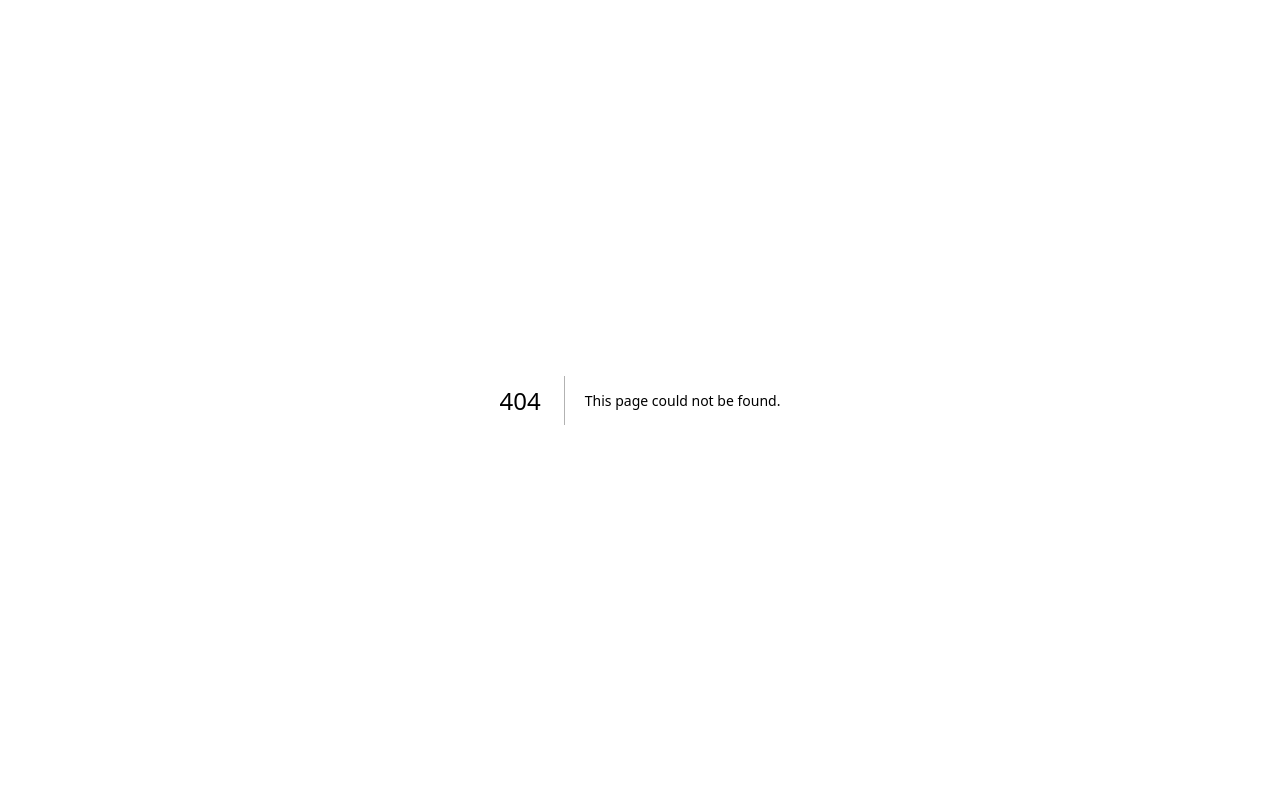
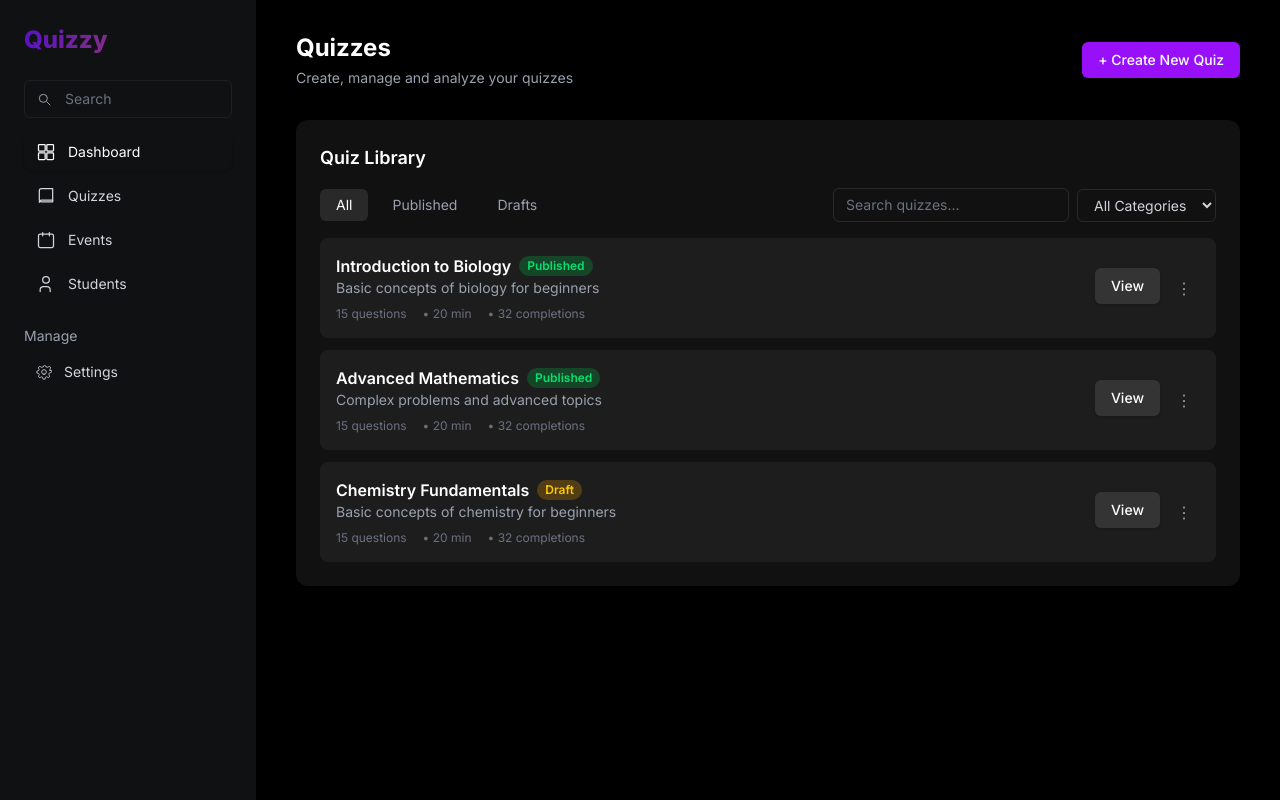
Before and after one commit to Shreyanshi210205/QuizMate, a Next.js app in the folder frontend/: page /teacher/quizzes in a window 1280 px wide. Before the commit this address had no page. Built offline with nearby package versions, Linux system fonts and the light colour scheme.

Commit message:
added links in sidebar

```diff
--- /dev/null
+++ b/frontend/src/app/teacher/quizzes/page.tsx
@@ -0,0 +1,148 @@
+"use client";
+import React from "react";
+import Sidebar from "@/components/Sidebar"; // adjust path as needed
+import { Button } from "@/components/ui/button";
+import { useState } from "react";
+
+interface Quiz {
+  id: number;
+  title: string;
+  description: string;
+  status: "Published" | "Draft";
+  questions: number;
+  duration: string;
+  completions: number;
+}
+
+const quizzesData: Quiz[] = [
+  {
+    id: 1,
+    title: "Introduction to Biology",
+    description: "Basic concepts of biology for beginners",
+    status: "Published",
+    questions: 15,
+    duration: "20 min",
+    completions: 32,
+  },
+  {
+    id: 2,
+    title: "Advanced Mathematics",
+    description: "Complex problems and advanced topics",
+    status: "Published",
+    questions: 15,
+    duration: "20 min",
+    completions: 32,
+  },
+  {
+    id: 3,
+    title: "Chemistry Fundamentals",
+    description: "Basic concepts of chemistry for beginners",
+    status: "Draft",
+    questions: 15,
+    duration: "20 min",
+    completions: 32,
+  },
+];
+
+export default function QuizzesPage() {
+  const [filter, setFilter] = useState<"All" | "Published" | "Drafts">("All");
+
+  const filteredQuizzes =
+    filter === "All"
+      ? quizzesData
+      : quizzesData.filter((quiz) =>
+          filter === "Published"
+            ? quiz.status === "Published"
+            : quiz.status === "Draft"
+        );
+
+  return (
+    <div className="flex min-h-screen bg-black text-white">
+      <Sidebar />
+
+      <main className="flex-1 px-10 py-8">
+        <div className="flex items-center justify-between mb-8">
+          <div>
+            <h1 className="text-2xl font-bold mb-1">Quizzes</h1>
+            <p className="text-sm text-gray-400">
+              Create, manage and analyze your quizzes
+            </p>
+          </div>
+          <Button className="bg-purple-600 hover:bg-purple-700 text-white rounded-md px-4 py-2">
+            + Create New Quiz
+          </Button>
+        </div>
+
+        <div className="bg-[#111111] rounded-xl p-6">
+          <h2 className="text-lg font-semibold mb-4">Quiz Library</h2>
+
+          <div className="flex justify-between items-center mb-4">
+            <div className="flex space-x-2">
+              {["All", "Published", "Drafts"].map((tab) => (
+                <button
+                  key={tab}
+                  onClick={() => setFilter(tab as any)}
+                  className={`px-4 py-1.5 rounded-md text-sm ${
+                    filter === tab
+                      ? "bg-white/10 text-white"
+                      : "text-gray-400 hover:text-white"
+                  }`}
+                >
+                  {tab}
+                </button>
+              ))}
+            </div>
+            <div className="flex items-center gap-2">
+              <input
+                type="text"
+                placeholder="Search quizzes..."
+                className="bg-transparent border border-white/10 rounded-md px-3 py-1.5 text-sm text-gray-300 placeholder-gray-500"
+              />
+              <select className="bg-transparent border border-white/10 rounded-md px-3 py-1.5 text-sm text-gray-300">
+                <option value="">All Categories</option>
+              </select>
+            </div>
+          </div>
+
+          <div className="space-y-3">
+            {filteredQuizzes.map((quiz) => (
+              <div
+                key={quiz.id}
+                className="flex justify-between items-center bg-white/5 rounded-lg p-4 hover:bg-white/10 transition"
+              >
+                <div>
+                  <h3 className="font-semibold text-base flex items-center gap-2">
+                    {quiz.title}
+                    <span
+                      className={`text-xs px-2 py-0.5 rounded-full ${
+                        quiz.status === "Published"
+                          ? "bg-green-600/30 text-green-400"
+                          : "bg-yellow-600/30 text-yellow-400"
+                      }`}
+                    >
+                      {quiz.status}
+                    </span>
+                  </h3>
+                  <p className="text-sm text-gray-400">{quiz.description}</p>
+                  <div className="flex gap-4 text-xs text-gray-500 mt-2">
+                    <span>{quiz.questions} questions</span>
+                    <span>• {quiz.duration}</span>
+                    <span>• {quiz.completions} completions</span>
+                  </div>
+                </div>
+                <div className="flex gap-2">
+                  <Button className="bg-white/10 hover:bg-white/20 text-sm">
+                    View
+                  </Button>
+                  <button className="p-2 text-gray-400 hover:text-white">
+                    ⋮
+                  </button>
+                </div>
+              </div>
+            ))}
+          </div>
+        </div>
+      </main>
+    </div>
+  );
+}
--- a/frontend/src/components/Sidebar.tsx
+++ b/frontend/src/components/Sidebar.tsx
@@ -74,10 +74,10 @@ export default function Sidebar() {
       </div>
 
       <nav className="space-y-2">
-        <NavItem href="/dashboard" label="Dashboard" icon={<IconGrid />} active />
-        <NavItem href="/quizzes" label="Quizzes" icon={<IconBook />} />
-        <NavItem href="/events" label="Events" icon={<IconCalendar />} />
-        <NavItem href="/students" label="Students" icon={<IconUsers />} />
+        <NavItem href="/teacher/dashboard" label="Dashboard" icon={<IconGrid />} active />
+        <NavItem href="/teacher/quizzes" label="Quizzes" icon={<IconBook />} />
+        <NavItem href="/teacher/events" label="Events" icon={<IconCalendar />} />
+        <NavItem href="/teacher/students" label="Students" icon={<IconUsers />} />
       </nav>
 
       <div className="mt-auto pt-6">
```
Also changed, not shown: frontend/src/app/teacher/quiz/page.tsx (deleted).
